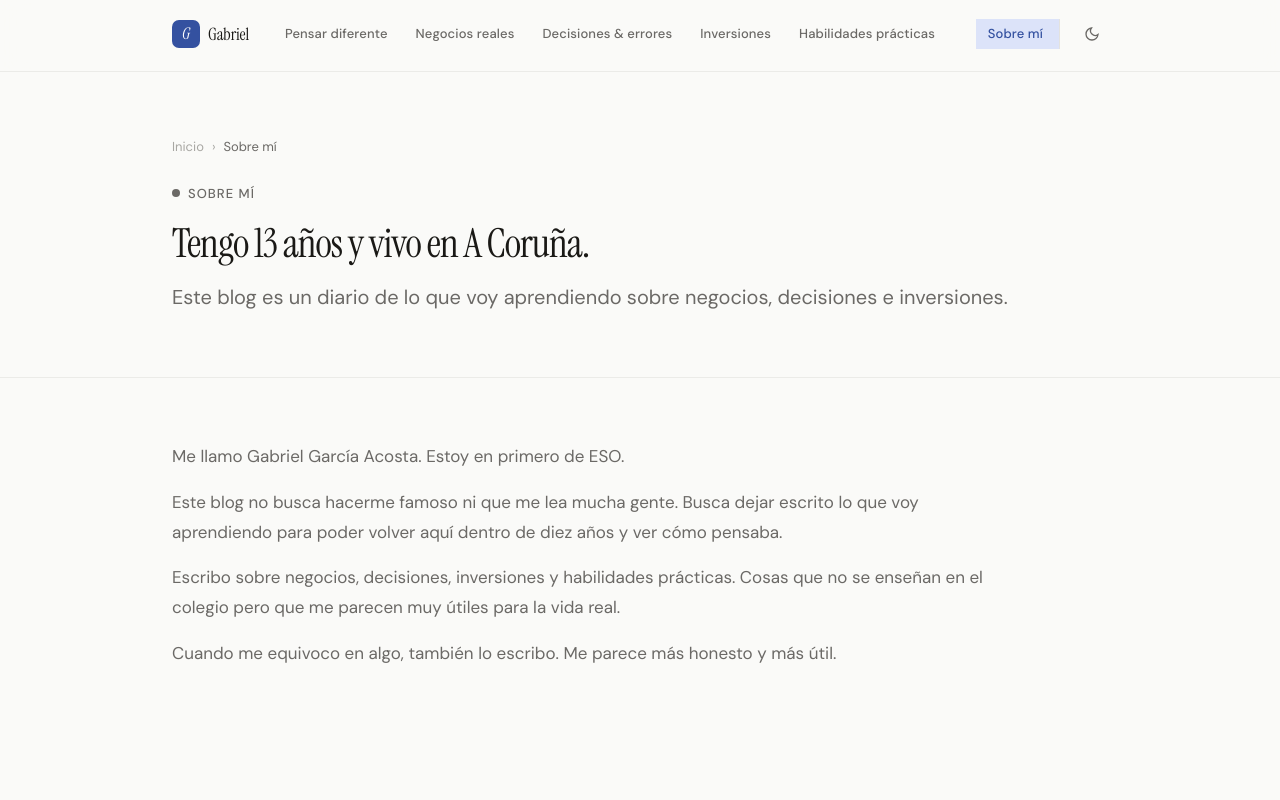
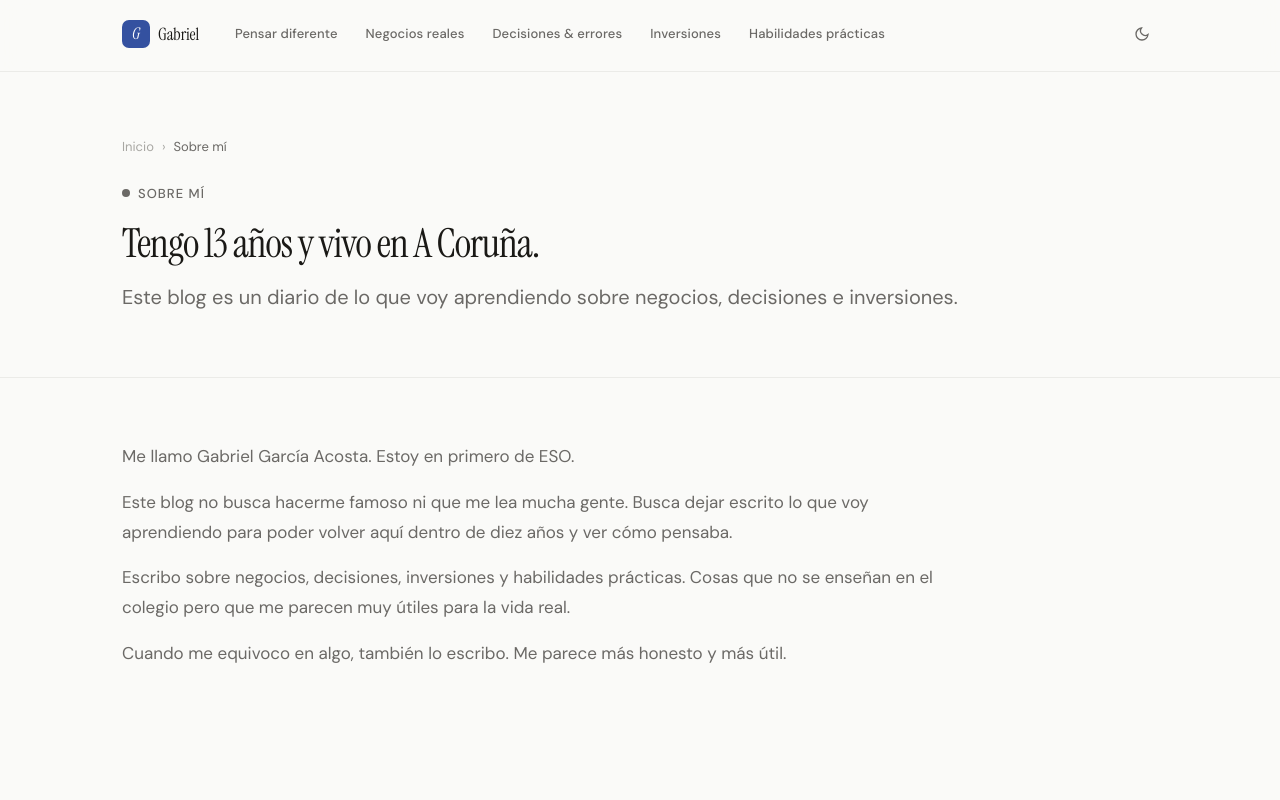
Before and after one commit to animaciongalicia/gabrielgarciaacosta, a Next.js app: page /sobre in a window 1280 px wide. Shown: the top 800 px of the page. Built offline with nearby package versions, Linux system fonts and the light colour scheme.

Commit message:
fix: page-title sin text-wrap balance ni max-width + content-width 1100px

```diff
--- a/app/globals.css
+++ b/app/globals.css
@@ -77,7 +77,7 @@
   --shadow-md: 0 4px 16px rgba(26, 25, 22, 0.08);
 
   /* ANCHO ÚNICO — todo el sitio usa este */
-  --content-width: 1000px;
+  --content-width: 1100px;
 
   --transition: 160ms cubic-bezier(0.16, 1, 0.3, 1);
   --header-height: 72px;
@@ -275,17 +275,9 @@ button { cursor: pointer; background: none; border: none; font: inherit; color:
 .nav-link:hover { color: var(--color-text); background: var(--color-surface-2); opacity: 1; }
 .nav-link.active { color: var(--color-primary); background: var(--color-primary-highlight); }
 
-/* "Sobre mí" separado visualmente del grupo de categorías */
+/* "Sobre mí" — oculto en header desktop, visible solo en mobile-nav */
 .nav-link--sobre {
-  margin-right: var(--space-2);
-  border-right: 1px solid var(--color-border);
-  padding-right: var(--space-4);
-  border-radius: 0;
-}
-@media (max-width: 768px) {
-  .nav-link--sobre {
-    display: none;
-  }
+  display: none;
 }
 
 .header-actions { display: flex; align-items: center; gap: var(--space-2); flex-shrink: 0; }
@@ -406,8 +398,7 @@ button { cursor: pointer; background: none; border: none; font: inherit; color:
   letter-spacing: -0.025em;
   color: var(--color-text);
   margin-bottom: var(--space-4);
-  max-width: 38ch;
-  text-wrap: balance;
+  max-width: none;
 }
 
 .page-desc {
@@ -603,8 +594,7 @@ button { cursor: pointer; background: none; border: none; font: inherit; color:
   line-height: 1.1;
   color: var(--color-text);
   margin-bottom: var(--space-5);
-  max-width: 38ch;
-  text-wrap: balance;
+  max-width: none;
 }
 
 .article-lead {
```
